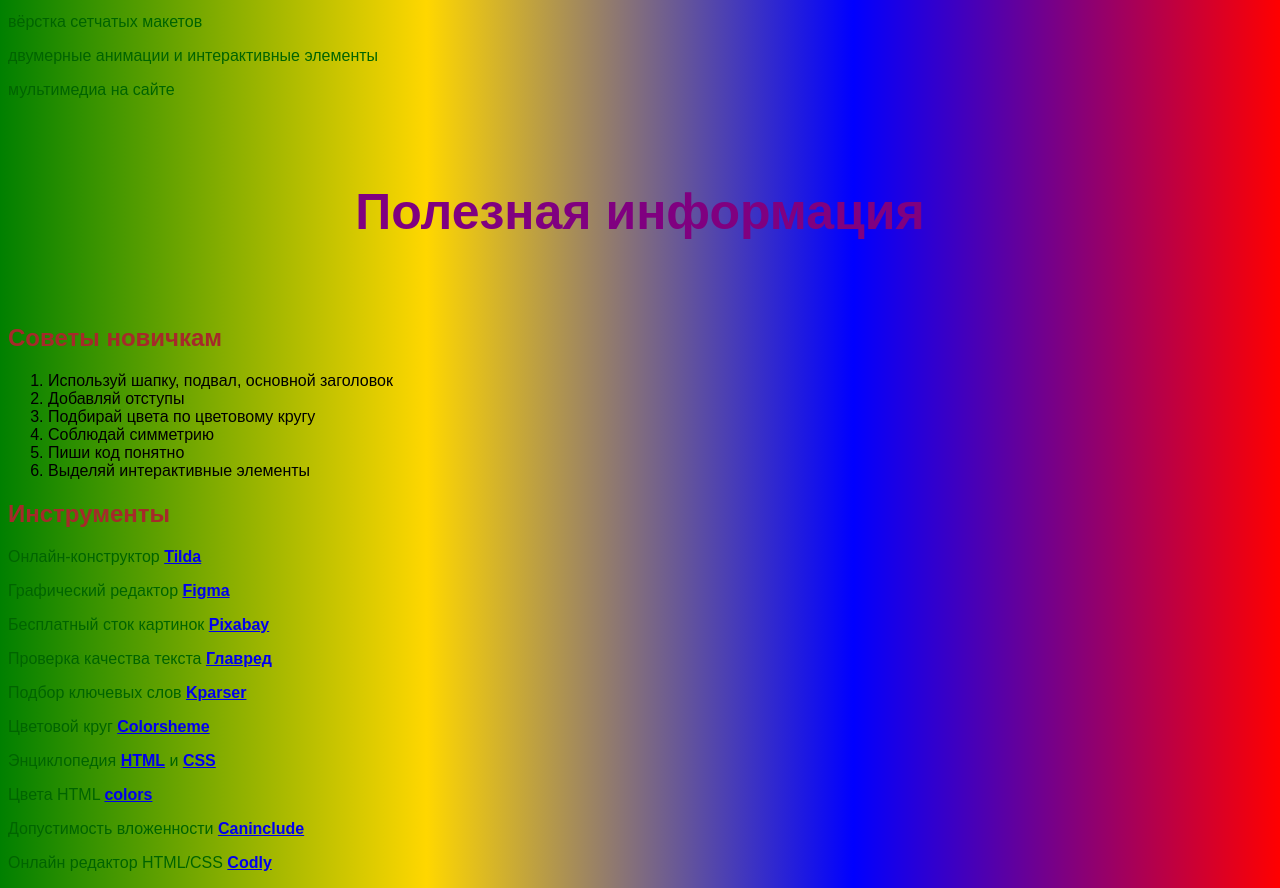
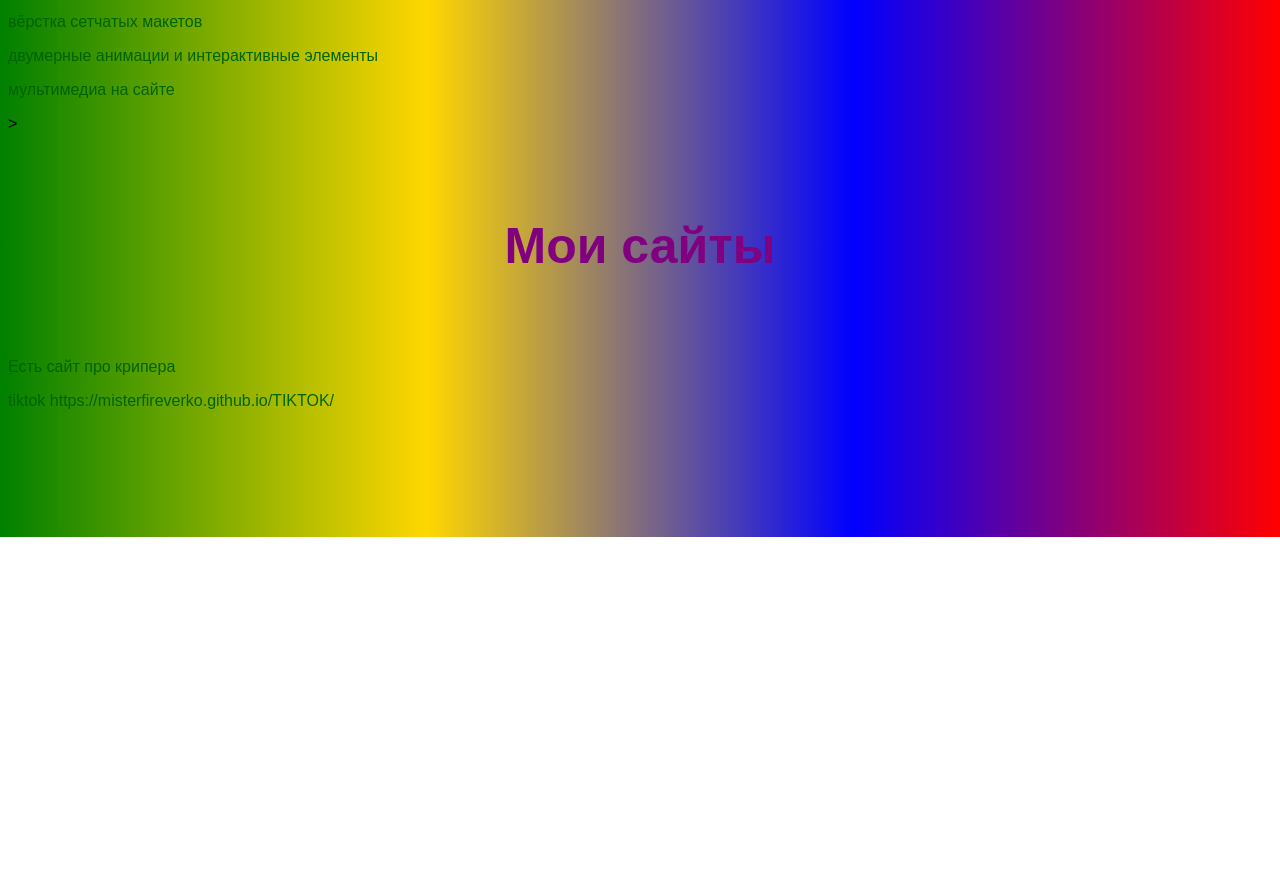
Before and after one commit to Misterfireverko/Portophil, a plain HTML site: page mysites.html in a window 1280 px wide. Shown: the part 263-1151 px from the top of the page. After the commit the page ends 800 px from the top, so only its background shows below. Drawn offline with Linux system fonts and the light colour scheme.

Commit message:
Update mysites.html

```diff
--- a/mysites.html
+++ b/mysites.html
@@ -1,8 +1,8 @@
+
 <html>
-  <head>
     <title>Портфолио</title>
     <link rel="stylesheet" href="style.css"/>
-  </head>
+  <head>
   <body>
     <header>
        <h1>Логика</h1>
@@ -19,40 +19,19 @@
       <p>вёрстка сетчатых макетов</p>
       <p>двумерные анимации и интерактивные элементы</p>
       <p>мультимедиа на сайте</p>
-    </main>
-    <footer>
-    </footer>
-  </body>
-
-      <ul>
-              </ul>
+   </main>
 
 
 
-      <h1>Полезная информация</h1>
-      <h2>Советы новичкам</h2>
-      <ol>
-        <li>Используй шапку, подвал, основной заголовок</li>
-        <li>Добавляй отступы</li>
-        <li>Подбирай цвета по цветовому кругу</li>
-        <li>Соблюдай симметрию</li>
-        <li>Пиши код понятно</li>
-        <li>Выделяй интерактивные элементы</li>
-      </ol>
-      <h2>Инструменты</h2>
-      <p>Онлайн-конструктор <a class="link-text" href="https://tilda.cc/ru/"><b>Tilda</b></a></p>
-      <p>Графический редактор <a class="link-text" href="https://www.figma.com/"><b>Figma</b></a></p>
-      <p>Бесплатный сток картинок <a class="link-text" href="https://pixabay.com/"><b>Pixabay</b></a></p>
-      <p>Проверка качества текста <a class="link-text" href="https://glvrd.ru/"><b>Главред</b></a></p>
-      <p>Подбор ключевых слов <a class="link-text" href="https://kparser.com/"><b>Kparser</b></a></p>
-      <p>Цветовой круг <a class="link-text" href="https://colorscheme.ru/"><b>Colorsheme</b></a></p>
-      <p>Энциклопедия <a class="link-text" href="http://htmlbook.ru/html"><b>HTML</b></a> и <a class="link-text" href="http://htmlbook.ru/css"><b>CSS</b></a></p>
-      <p>Цвета HTML <a class="link-text" href="https://colorscheme.ru/html-colors.html"><b>colors</b></a></p>
-      <p>Допустимость вложенности <a class="link-text" href="https://caninclude.glitch.me/"><b>Caninclude</b></a></p>
-      <p>Онлайн редактор HTML/CSS <a  class="link-text" href="https://codly.ru/"><b>Codly</b></a></p>
+  >
+
+    <main>
+      <h1>Мои сайты</h1>
+      <p> Есть сайт про крипера </p>
+      <p> tiktok  https://misterfireverko.github.io/TIKTOK/</p>
 
 
-
-
-
+    </main>
+    </head>
+  </body>
 </html>
```
